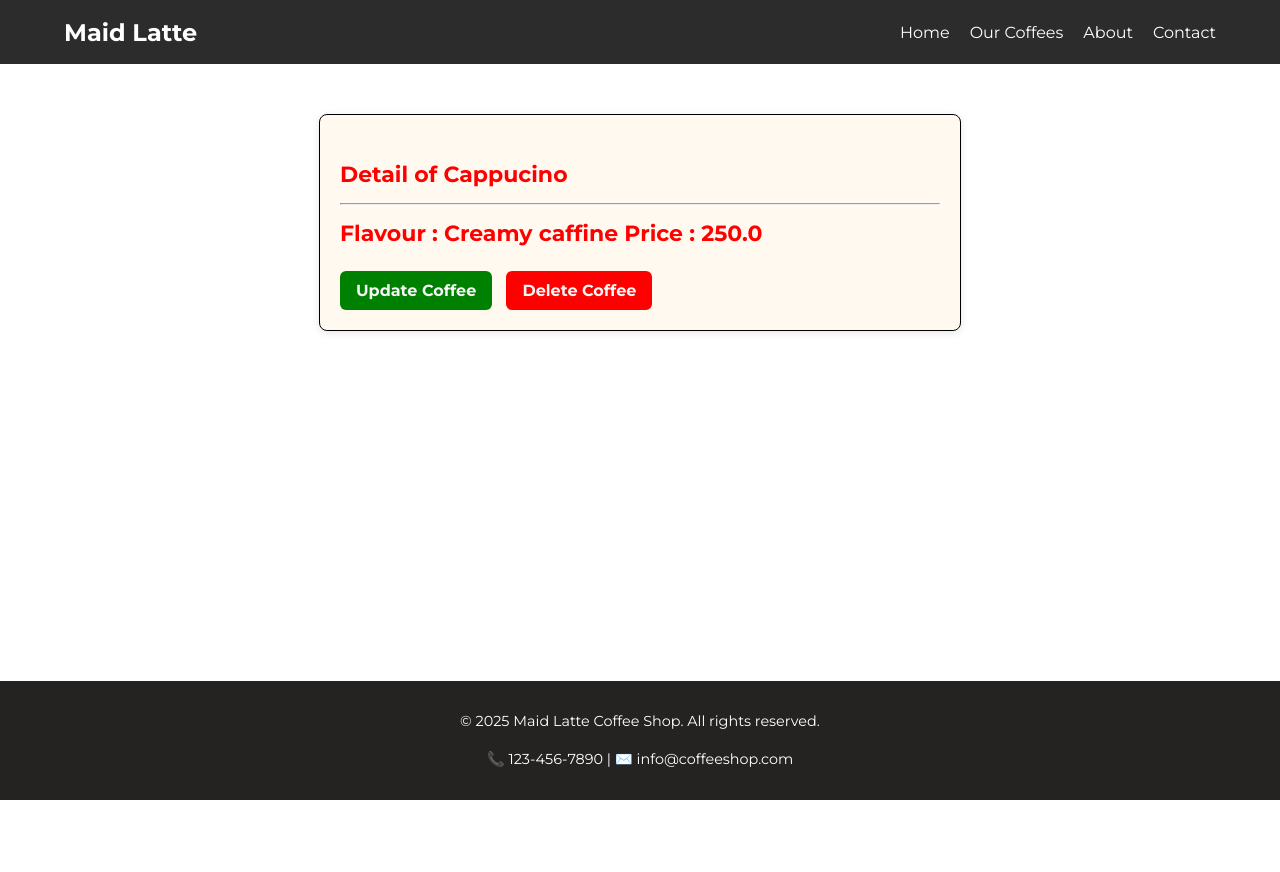
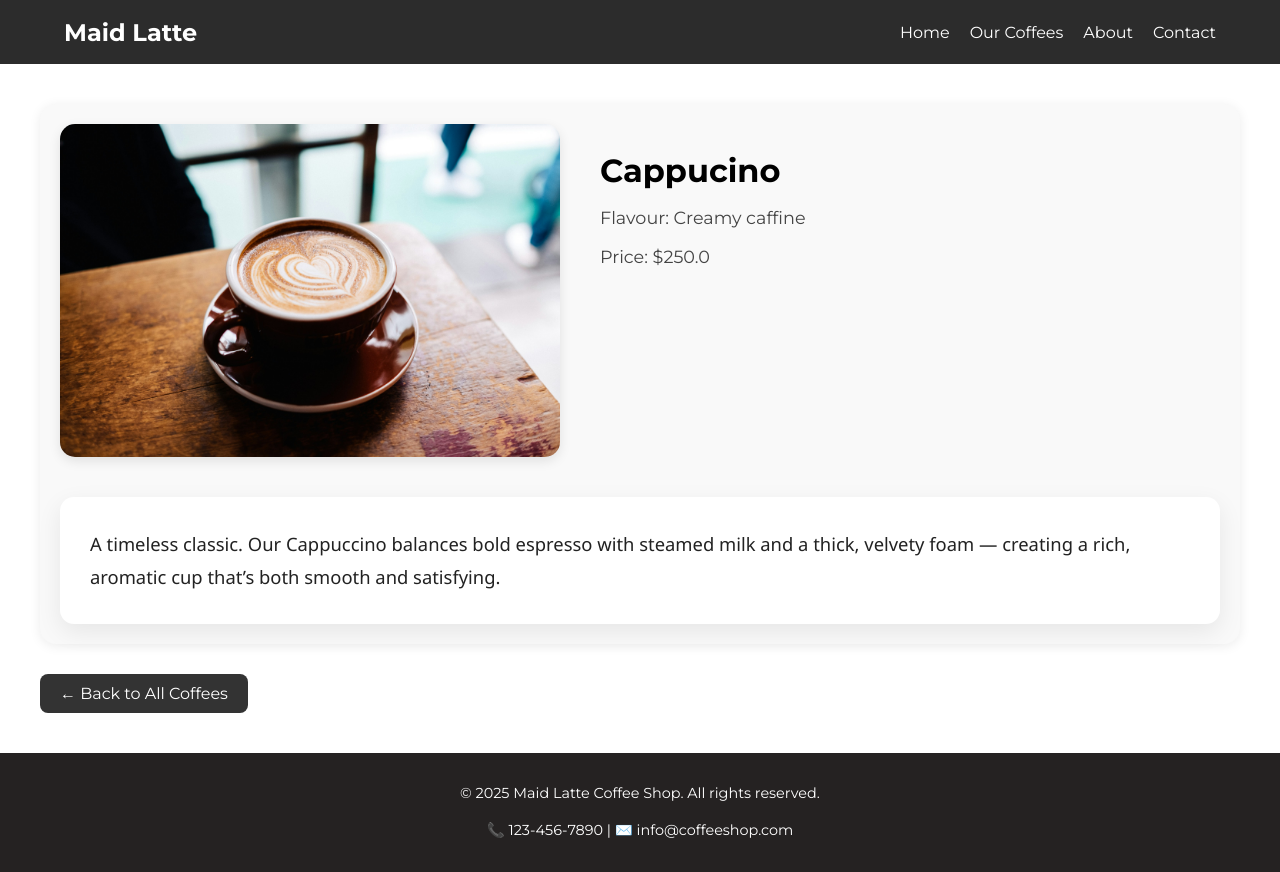
Before and after one commit to Sushilk7738/CoffeeHub, a Django app: page /detail/4/ in a window 1280 px wide. Before the commit the page ends 800 px from the top, so only its background shows below. Run offline with Django 5.2, Linux system fonts and the light colour scheme; data comes from the database, SQL or seed files in the repository; both versions use the stored data as it was after the commit.

Commit message:
feat: Finalize Our Coffees section and Coffee Detail layout

```diff
--- a/Coffeshop/urls.py
+++ b/Coffeshop/urls.py
@@ -32,6 +32,7 @@ urlpatterns = [
     path('detail/<int:pk>/', views.CoffeeDetailView.as_view()),
     path('update/<int:pk>/', views.CoffeeUpdateView.as_view()),
     path('delete/<int:pk>/', views.CoffeeDeleteView.as_view()),
+    path('add-to-cart/<int:coffee_id>/', views.AddToCartView.as_view(), name= 'add_to_cart'),
 ]
 if settings.DEBUG:
     urlpatterns += static(settings.MEDIA_URL, document_root=settings.MEDIA_ROOT)
--- a/static/css/style.css
+++ b/static/css/style.css
@@ -10,10 +10,10 @@ body {
     /* background-size: cover;
     background-position: center;
     background-repeat: no-repeat; */
-    height: 100vh;
+    min-height: 100vh;
     display: flex;
     flex-direction: column;
-    min-height: 100vh;
+    /* min-height: 100vh; */
 }
 
 main {
@@ -168,20 +168,23 @@ footer {
     font-size: 2.5rem;
     font-weight: bold;
     text-align: center;
-    margin-bottom: 40px;
+    margin-top: 20px;
+    margin-bottom: 10px;
     color: #4e342e;
 }
 
 
 .card-container {
     display: grid;
-    row-gap: 20px;
+    grid-template-columns: repeat(3, 250px);
+    justify-content: center;
     column-gap: 60px;
+    row-gap: 40px;
     padding: 20px;
-    justify-content: center;
+    padding-bottom: 40px;
     cursor: pointer;
-    grid-template-columns: repeat(3, 250px);
 }
+
 
 .card-img {
     width: 100%;
@@ -195,9 +198,10 @@ footer {
     background-color: #fff;
     border: 1px solid #ddd;
     border-radius: 8px;
-    padding: 15px;
+    padding: 12px;
     width: 100%;
     max-width: 250px;
+    margin-bottom: 10px;
     text-align: center;
     box-shadow: 0 2px 5px rgba(0, 0, 0, 0.1);
     transition: transform 0.3s ease, box-shadow 0.3s ease;
@@ -259,41 +263,110 @@ footer {
 
 
 
-/* ==========Detail page styling=========== */
 
 
-.detail-section {
-    max-width: 600px;
-    margin: 50px auto;
-    padding: 20px;
-    background-color: #fff9f0;
-    border: 1px solid black;
-    border-radius: 8px;
-    box-shadow: 0 2px 8px rgba(0, 0, 0, 0.1);
-    text-align: left;
+
+/* ==================Cofee_detail page styling=================== */
+
+
+
+.coffee-detail-container {
+    max-width: 1200px;
+    margin: 0 auto;
+    padding: 40px 20px;
 }
 
-.detail-section h3 {
-    font-size: 22px;
-    color: #b22222;
-    margin-bottom: 20px;
-    line-height: 1.6;
+.coffee-detail-hero {
+    padding: 20px;
+    background-color: #f9f9f9;
+    border-radius: 16px;
+    box-shadow: 0 2px 12px rgba(0, 0, 0, 0.08);
 }
 
-.detail-section a {
+
+.coffee-detail-main {
+    display: flex;
+    flex-direction: row;
+    gap: 40px;
+    align-items: flex-start;
+    flex-wrap: wrap;
+}
+
+
+.coffee-detail-image {
+    flex: 1 1 500px;
+    max-width: 500px;
+}
+
+.coffee-detail-image img {
+    width: 100%;
+    height: auto;
+    display: block;
+    border-radius: 15px;
+    object-fit: cover;
+    box-shadow: 0 4px 12px rgba(0, 0, 0, 0.1);
+    transition: transform 0.3s ease-in-out, box-shadow 0.3s ease-in-out;
+    transform-origin: center center;
+}
+
+.coffee-detail-image img:hover {
+    transform: scale(1.02);
+    box-shadow: 0 8px 20px rgba(0, 0, 0, 0.12);
+    cursor: pointer;
+}
+
+
+
+.coffee-detail-info {
+    flex: 1 1 500px;
+}
+
+.coffee-detail-info h2 {
+    font-size: 2rem;
+    margin-bottom: 15px;
+}
+
+.coffee-detail-info p {
+    font-size: 1.1rem;
+    margin-bottom: 10px;
+    color: #444;
+}
+
+.coffee-description {
+    background-color: #fff;
+    padding: 30px;
+    margin-top: 40px;
+    border-radius: 14px;
+    font-size: 1.15rem;
+    color: #222;
+    font-weight: 400;
+    line-height: 1.8;
+    box-shadow: 0 8px 24px rgba(0, 0, 0, 0.08);
+    font-family: 'Segoe UI', Tahoma, Geneva, Verdana, sans-serif;
+    transition: transform 0.3s ease, box-shadow 0.3s ease;
+}
+
+.coffee-description:hover {
+    transform: scale(1.02);
+    box-shadow: 0 12px 28px rgba(0, 0, 0, 0.1);
+    cursor: pointer;
+}
+
+
+.back-to-list {
+    margin-top: 30px;
+}
+
+.back-to-list a {
     display: inline-block;
     text-decoration: none;
-    padding: 10px 16px;
-    border-radius: 6px;
-    color: whitesmoke;
-    font-weight: bold;
-    margin-right: 10px;
+    background-color: #333;
+    color: #fff;
+    padding: 10px 20px;
+    border-radius: 8px;
+    transition: background-color 0.3s ease;
 }
 
-.detail-section a[href*="update"] {
-    background-color: green;
+.back-to-list a:hover {
+    background-color: #555;
 }
-
-.detail-section a[href*="delete"] {
-    background-color: red;
-}
--- a/templates/base.html
+++ b/templates/base.html
@@ -6,7 +6,7 @@
     <meta charset="UTF-8">
     <meta name="viewport" content="width=device-width, initial-scale=1.0">
     <title>{% block title %}Maid latte{% endblock %}</title>
-    <link rel="stylesheet" href="{%static 'css/style.css' %}">
+    <link rel="stylesheet" href="{% static 'css/style.css' %}">
     <link rel="preconnect" href="https://fonts.googleapis.com">
     <link rel="preconnect" href="https://fonts.gstatic.com" crossorigin>
     <link href="https://fonts.googleapis.com/css2?family=Montserrat:ital,wght@0,100..900;1,100..900&display=swap"
--- a/templates/testapp/coffee_detail.html
+++ b/templates/testapp/coffee_detail.html
@@ -1,37 +1,31 @@
 {% extends 'base.html' %}
+{% block content %}
+<div class="coffee-detail-container">
 
+    <section class="coffee-detail-hero">
+        <!-- Group image and info together -->
+        <div class="coffee-detail-main">
+            <div class="coffee-detail-image">
+                {% if coffee.image %}
+                <img src="{{ coffee.image.url }}" alt="{{ coffee.name }}">
+                {% endif %}
+            </div>
 
-{% block content %}
+            <div class="coffee-detail-info">
+                <h2>{{coffee.name}}</h2>
+                <p>Flavour: {{ coffee.flavour }}</p>
+                <p>Price: ${{ coffee.price }}</p>
+            </div>
+        </div>
 
-    <section class="detail-section">
+        <div class="coffee-description">
+            {{ coffee.description }}
+        </div>
+    </section>
 
-        <h3 style="color: red;">
-            Detail of {{coffee.name}}
-            <hr>
-            Flavour : {{coffee.flavour}}
-            Price   : {{coffee.price}}
-        </h3>
+    <div class="back-to-list">
+        <a href="{% url 'cafe' %}">← Back to All Coffees</a>
+    </div>
 
-    <a href="/update/{{coffee.id}}" >Update Coffee</a>
-    <a href="/delete/{{coffee.id}}" >Delete Coffee</a>
-
-</section>
+</div>
 {% endblock %}
-</html>
-
-
-
-
-
-<!--
-    <style>
-        a {
-            display: inline-block;
-            text-decoration: none;
-            padding: 10px;
-            border: 1px solid black;
-            border-radius: 5px;
-            margin-left: 10px;
-        }
-    </style>
-</head> -->
--- a/testapp/admin.py
+++ b/testapp/admin.py
@@ -3,5 +3,5 @@ from testapp.models import Coffee
 # Register your models here.
 
 class CoffeeAdmin(admin.ModelAdmin):
-    list_display = ['name', 'flavour', 'price']
+    list_display = ['name', 'flavour', 'price', 'description']
 admin.site.register(Coffee, CoffeeAdmin)
--- a/testapp/models.py
+++ b/testapp/models.py
@@ -7,6 +7,16 @@ class Coffee(models.Model):
     flavour = models.CharField(max_length=15)
     price = models.FloatField()
     image = models.ImageField(upload_to="images/", blank=True, null=True)
+    description = models.TextField(blank=True , null= True)
 
     def get_absolute_url(self):
         return reverse('cafe')
+
+
+class CartItem(models.Model):
+    coffee = models.ForeignKey(Coffee , on_delete= models.CASCADE)
+    quantity =  models.PositiveIntegerField(default=1)
+    added_at = models.DateTimeField(auto_now_add=True)
+
+    def __str__(self):
+        return f"{self.coffee.name} x {self.quantity}"
--- a/testapp/views.py
+++ b/testapp/views.py
@@ -1,8 +1,10 @@
 from django.shortcuts import render, HttpResponse
 from django.views import View
 from django.views.generic import TemplateView ,CreateView, ListView , DetailView, UpdateView, DeleteView
-from testapp.models import Coffee
+from testapp.models import Coffee, CartItem
 from django.urls import reverse_lazy
+from django.shortcuts import redirect, get_object_or_404
+
 # Create your views here.
 
 class HomeView(View):
@@ -24,8 +26,17 @@ class CoffeeDetailView(DetailView):
     context_object_name = 'coffee'
 class CoffeeUpdateView(UpdateView):
     model = Coffee
-    fields = ['flavour', 'price', 'image']
+    fields = ['flavour', 'price', 'image', 'description']
 
 class CoffeeDeleteView(DeleteView):
     model = Coffee
     success_url = reverse_lazy("cafe")
+
+class AddToCartView(View):
+    def post(self, request, coffee_id):
+        coffee = get_object_or_404(Coffee, id= coffee_id)
+        cart_item , created = CartItem.objects.get_or_create(coffee=coffee)
+        if not created:
+            cart_item.quantity += 1
+            cart_item.save()
+        return redirect('coffee_list')
```
Also changed, not shown: templates/testapp/coffee_list.html (+13 -4 lines), db.sqlite3, testapp/migrations/0002_coffee_description.py (added), testapp/migrations/0003_cartitem.py (added).
